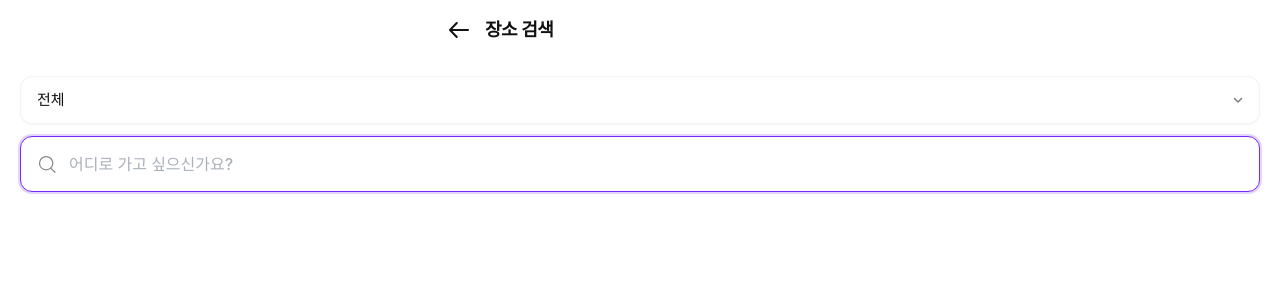
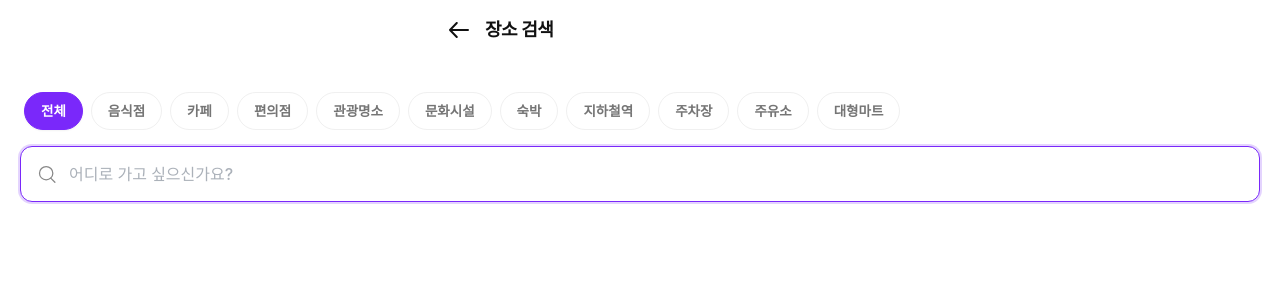
Before and after one commit to Jinkyuu98/GabojaGO_frontend, a Next.js app: page /search/input in a window 1280 px wide. Shown: the top 300 px of the page. Built offline with nearby package versions, Linux system fonts and the light colour scheme.

Commit message:
260310f /search화면 카테고리칩 UI 및 기능 추가

```diff
--- a/src/app/search/SearchClient.jsx
+++ b/src/app/search/SearchClient.jsx
@@ -11,6 +11,33 @@ import { Toast } from "../../components/common/Toast";
 import { searchPlaces } from "../../services/place";
 import { getPlaceReviews } from "../../services/review"; // [ADD] 리뷰 API import (평점 계산용)
 import PlaceDetailPanel from "../trips/[tripId]/PlaceDetailPanel";
+
+const CATEGORIES = [
+  "전체",
+  "음식점",
+  "카페",
+  "편의점",
+  "관광명소",
+  "문화시설",
+  "숙박",
+  "지하철역",
+  "주차장",
+  "주유소",
+  "대형마트",
+];
+
+const CATEGORY_MAP = {
+  음식점: "FD6",
+  카페: "CE7",
+  편의점: "CS2",
+  대형마트: "MT1",
+  관광명소: "AT4",
+  숙박: "AD5",
+  문화시설: "CT1",
+  지하철역: "SW8",
+  주차장: "PK6",
+  주유소: "OL7",
+};
 
 const HighlightText = ({ text = "", keyword = "" }) => {
   if (!text) return null;
@@ -44,6 +71,55 @@ export default function SearchClient() {
   const searchParams = useSearchParams();
   const [isLoading, setIsLoading] = useState(false);
   const [searchResults, setSearchResults] = useState([]);
+  const [selectedCategory, setSelectedCategory] = useState("전체");
+
+  // [ADD] 가로 스크롤 및 드래그 관련 Ref와 상태
+  const categoryScrollRef = useRef(null);
+  const [isMouseDragging, setIsMouseDragging] = useState(false);
+  const [startX, setStartX] = useState(0);
+  const [scrollLeft, setScrollLeft] = useState(0);
+  const [showLeftArrow, setShowLeftArrow] = useState(false);
+  const [showRightArrow, setShowRightArrow] = useState(false);
+
+  // [ADD] 스크롤 위치 감지하여 화살표 노출 여부 결정
+  const checkScroll = () => {
+    if (categoryScrollRef.current) {
+      const { scrollLeft, scrollWidth, clientWidth } = categoryScrollRef.current;
+      setShowLeftArrow(scrollLeft > 0);
+      setShowRightArrow(scrollLeft < scrollWidth - clientWidth - 1);
+    }
+  };
+
+  const handleMouseDown = (e) => {
+    setIsMouseDragging(true);
+    setStartX(e.pageX - categoryScrollRef.current.offsetLeft);
+    setScrollLeft(categoryScrollRef.current.scrollLeft);
+  };
+
+  const handleMouseLeave = () => {
+    setIsMouseDragging(false);
+  };
+
+  const handleMouseUp = () => {
+    setIsMouseDragging(false);
+  };
+
+  const handleMouseMove = (e) => {
+    if (!isMouseDragging) return;
+    e.preventDefault();
+    const x = e.pageX - categoryScrollRef.current.offsetLeft;
+    const walk = (x - startX) * 2;
+    categoryScrollRef.current.scrollLeft = scrollLeft - walk;
+    checkScroll();
+  };
+
+  const scroll = (direction) => {
+    if (categoryScrollRef.current) {
+      const scrollAmount = direction === "left" ? -200 : 200;
+      categoryScrollRef.current.scrollBy({ left: scrollAmount, behavior: "smooth" });
+      setTimeout(checkScroll, 300);
+    }
+  };
 
   // [ADD] 모바일 바텀시트 상태
   const [isMobile, setIsMobile] = useState(false);
@@ -125,7 +201,14 @@ export default function SearchClient() {
       items = Object.values(items);
     }
 
-    return items.map((item) => ({
+    return items
+      .filter((item) => {
+        // [ADD] 카테고리 필터 적용
+        if (selectedCategory === "전체") return true;
+        const code = item.strGroupCode || item.group_code;
+        return code === CATEGORY_MAP[selectedCategory];
+      })
+      .map((item) => ({
         id: item.iPK || item.id,
         name: item.strName || item.name || "",
         address: item.strAddress || item.address || "",
@@ -164,6 +247,11 @@ export default function SearchClient() {
     if (window.kakao) {
       initMap();
     }
+
+    // [ADD] 초기 스크롤 및 리사이즈 이벤트 리스너 추가
+    checkScroll();
+    window.addEventListener("resize", checkScroll);
+    return () => window.removeEventListener("resize", checkScroll);
   }, []);
 
   useEffect(() => {
@@ -264,7 +352,7 @@ export default function SearchClient() {
     }, 400);
 
     return () => clearTimeout(timer);
-  }, [searchQuery]);
+  }, [searchQuery, selectedCategory]); // [MOD] 카테고리 변경 시에도 재검색
 
   const renderSearchContent = () => (
     <>
@@ -279,6 +367,53 @@ export default function SearchClient() {
           <h2 className="text-[22px] font-bold text-[#111111] mb-6 tracking-[-0.5px] hidden lg:block">
             장소 검색
           </h2>
+
+          <div className="relative group/category mb-4 shrink-0">
+            {showLeftArrow && (
+              <button
+                onClick={() => scroll("left")}
+                className="absolute left-[-8px] top-1/2 -translate-y-1/2 z-10 w-8 h-8 bg-white border border-[#f2f4f6] rounded-full flex items-center justify-center shadow-md text-[#7e7e7e] hover:text-[#7a28fa] transition-all"
+              >
+                <svg width="14" height="14" viewBox="0 0 24 24" fill="none" stroke="currentColor" strokeWidth="3" strokeLinecap="round" strokeLinejoin="round">
+                  <polyline points="15 18 9 12 15 6"></polyline>
+                </svg>
+              </button>
+            )}
+            <div
+              ref={categoryScrollRef}
+              onMouseDown={handleMouseDown}
+              onMouseLeave={handleMouseLeave}
+              onMouseUp={handleMouseUp}
+              onMouseMove={handleMouseMove}
+              onScroll={checkScroll}
+              className="flex gap-2 overflow-x-auto scrollbar-hide scroll-smooth cursor-grab active:cursor-grabbing px-0.5 py-1"
+              style={{ msOverflowStyle: 'none', scrollbarWidth: 'none' }}
+            >
+              {CATEGORIES.map((cat) => (
+                <button
+                  key={cat}
+                  onClick={() => setSelectedCategory(cat)}
+                  className={`shrink-0 px-4 py-2 rounded-full text-[13px] font-semibold border transition-all ${
+                    selectedCategory === cat
+                      ? "bg-[#7a28fa] border-[#7a28fa] text-white shadow-sm"
+                      : "bg-white border-[#f0f0f0] text-[#757575] hover:border-[#7a28fa]/30 hover:bg-[#f9f5ff]"
+                  }`}
+                >
+                  {cat}
+                </button>
+              ))}
+            </div>
+            {showRightArrow && (
+              <button
+                onClick={() => scroll("right")}
+                className="absolute right-[-8px] top-1/2 -translate-y-1/2 z-10 w-8 h-8 bg-white border border-[#f2f4f6] rounded-full flex items-center justify-center shadow-md text-[#7e7e7e] hover:text-[#7a28fa] transition-all"
+              >
+                <svg width="14" height="14" viewBox="0 0 24 24" fill="none" stroke="currentColor" strokeWidth="3" strokeLinecap="round" strokeLinejoin="round">
+                  <polyline points="9 18 15 12 9 6"></polyline>
+                </svg>
+              </button>
+            )}
+          </div>
 
           <div className="flex items-center gap-3 bg-[#f5f7f9] h-14 px-4 rounded-xl border border-[#f2f4f6] transition-colors focus-within:bg-white focus-within:ring-2 focus-within:ring-[#7a28fa]/20 focus-within:border-[#7a28fa] shrink-0">
             <Image
--- a/src/app/search/input/page.jsx
+++ b/src/app/search/input/page.jsx
@@ -52,19 +52,19 @@ function SearchInputContent() {
     sessionStorage.setItem("searchCategory", selectedCategory);
   }, [searchQuery, selectedCategory]);
 
-  // [ADD] 카테고리 목록 정의
+  // [MOD] 카테고리 목록 순서 조정 (다른 화면과 동기화)
   const categories = [
     "전체",
     "음식점",
     "카페",
     "편의점",
-    "대형마트",
     "관광명소",
+    "문화시설",
     "숙박",
-    "문화시설",
     "지하철역",
     "주차장",
     "주유소",
+    "대형마트",
   ];
 
   const CATEGORY_MAP = {
@@ -174,6 +174,60 @@ function SearchInputContent() {
     }
   }, []);
 
+  // [ADD] 가로 스크롤 및 드래그 관련 Ref와 상태
+  const categoryRef = useRef(null);
+  const [isDragging, setIsDragging] = useState(false);
+  const [startX, setStartX] = useState(0);
+  const [scrollLeft, setScrollLeft] = useState(0);
+  const [showLeftArrow, setShowLeftArrow] = useState(false);
+  const [showRightArrow, setShowRightArrow] = useState(false);
+
+  // [ADD] 스크롤 위치 감지하여 화살표 노출 여부 결정
+  const checkScroll = () => {
+    if (categoryRef.current) {
+      const { scrollLeft, scrollWidth, clientWidth } = categoryRef.current;
+      setShowLeftArrow(scrollLeft > 0);
+      setShowRightArrow(scrollLeft < scrollWidth - clientWidth - 1);
+    }
+  };
+
+  useEffect(() => {
+    checkScroll();
+    window.addEventListener("resize", checkScroll);
+    return () => window.removeEventListener("resize", checkScroll);
+  }, []);
+
+  const handleMouseDown = (e) => {
+    setIsDragging(true);
+    setStartX(e.pageX - categoryRef.current.offsetLeft);
+    setScrollLeft(categoryRef.current.scrollLeft);
+  };
+
+  const handleMouseLeave = () => {
+    setIsDragging(false);
+  };
+
+  const handleMouseUp = () => {
+    setIsDragging(false);
+  };
+
+  const handleMouseMove = (e) => {
+    if (!isDragging) return;
+    e.preventDefault();
+    const x = e.pageX - categoryRef.current.offsetLeft;
+    const walk = (x - startX) * 2;
+    categoryRef.current.scrollLeft = scrollLeft - walk;
+    checkScroll();
+  };
+
+  const scroll = (direction) => {
+    if (categoryRef.current) {
+      const scrollAmount = direction === "left" ? -200 : 200;
+      categoryRef.current.scrollBy({ left: scrollAmount, behavior: "smooth" });
+      setTimeout(checkScroll, 300);
+    }
+  };
+
   return (
     <MobileContainer>
       <div className="w-full h-screen bg-white flex flex-col">
@@ -196,39 +250,57 @@ function SearchInputContent() {
         </div>
 
         {/* Scrollable Content */}
-        <div className="flex-1 overflow-y-auto flex flex-col w-full pt-[60px]">
+        <div className="flex-1 overflow-y-auto flex flex-col w-full pt-[72px]">
           {/* Search Input Section */}
           <div className="px-5 py-4 flex flex-col gap-3 shrink-0">
-            {/* [ADD] Category Dropdown Filter */}
-            <div className="relative w-full">
-              <select
-                value={selectedCategory}
-                onChange={(e) => setSelectedCategory(e.target.value)}
-                className="w-full h-12 bg-white border border-[#f2f4f6] text-[#111111] text-[15px] font-medium rounded-xl px-4 appearance-none outline-none focus:border-[#7a28fa] focus:ring-1 focus:ring-[#7a28fa]/20 transition-all cursor-pointer shadow-sm"
+            {/* [MOD] Category Chips Filter (Dropdown 대체) */}
+            <div className="relative group/category">
+              {showLeftArrow && (
+                <button
+                  onClick={() => scroll("left")}
+                  className="absolute left-[-8px] top-1/2 -translate-y-1/2 z-10 w-8 h-8 bg-white border border-[#f2f4f6] rounded-full flex items-center justify-center shadow-md text-[#7e7e7e] hover:text-[#7a28fa] transition-all"
+                >
+                  <svg width="16" height="16" viewBox="0 0 24 24" fill="none" stroke="currentColor" strokeWidth="2.5" strokeLinecap="round" strokeLinejoin="round">
+                    <polyline points="15 18 9 12 15 6"></polyline>
+                  </svg>
+                </button>
+              )}
+
+              <div
+                ref={categoryRef}
+                onMouseDown={handleMouseDown}
+                onMouseLeave={handleMouseLeave}
+                onMouseUp={handleMouseUp}
+                onMouseMove={handleMouseMove}
+                onScroll={checkScroll}
+                className="flex gap-2 overflow-x-auto scrollbar-hide scroll-smooth cursor-grab active:cursor-grabbing px-1 py-1"
+                style={{ msOverflowStyle: 'none', scrollbarWidth: 'none' }}
               >
                 {categories.map((category) => (
-                  <option key={category} value={category}>
+                  <button
+                    key={category}
+                    onClick={() => setSelectedCategory(category)}
+                    className={`shrink-0 px-4 py-2 rounded-full text-[13.5px] font-semibold border transition-all ${
+                      selectedCategory === category
+                        ? "bg-[#7a28fa] border-[#7a28fa] text-white shadow-sm"
+                        : "bg-white border-[#f0f0f0] text-[#757575] hover:border-[#7a28fa]/30 hover:bg-[#f9f5ff]"
+                    }`}
+                  >
                     {category}
-                  </option>
+                  </button>
                 ))}
-              </select>
-              <div className="absolute right-4 top-1/2 -translate-y-1/2 pointer-events-none">
-                <svg
-                  width="12"
-                  height="12"
-                  viewBox="0 0 12 12"
-                  fill="none"
-                  xmlns="http://www.w3.org/2000/svg"
+              </div>
+
+              {showRightArrow && (
+                <button
+                  onClick={() => scroll("right")}
+                  className="absolute right-[-8px] top-1/2 -translate-y-1/2 z-10 w-8 h-8 bg-white border border-[#f2f4f6] rounded-full flex items-center justify-center shadow-md text-[#7e7e7e] hover:text-[#7a28fa] transition-all"
                 >
-                  <path
-                    d="M2.5 4.5L6 8L9.5 4.5"
-                    stroke="#7e7e7e"
-                    strokeWidth="1.5"
-                    strokeLinecap="round"
-                    strokeLinejoin="round"
-                  />
-                </svg>
-              </div>
+                  <svg width="16" height="16" viewBox="0 0 24 24" fill="none" stroke="currentColor" strokeWidth="2.5" strokeLinecap="round" strokeLinejoin="round">
+                    <polyline points="9 18 15 12 9 6"></polyline>
+                  </svg>
+                </button>
+              )}
             </div>
 
             {/* Search Input */}
```
Lines whose indentation alone changed are shown as unchanged.
